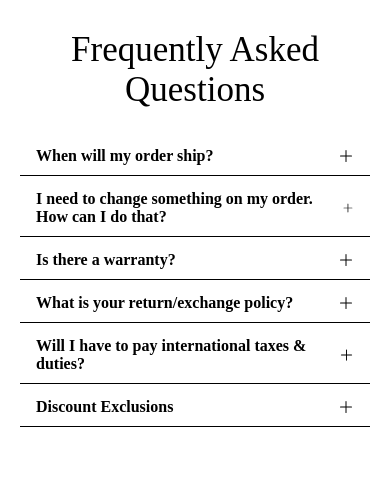
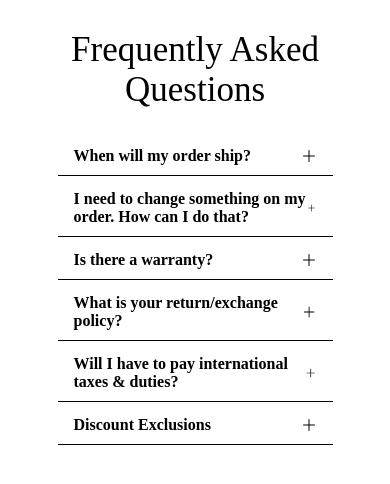
Before and after one commit to seanrandevs/react-faq, a React (Create React App) app: page / in a window 390 px wide. Shown: the top 484 px of the page. Built offline with nearby package versions, Linux system fonts and the light colour scheme.

Commit message:
Fixed mobile view

```diff
--- a/src/App.scss
+++ b/src/App.scss
@@ -47,6 +47,6 @@
 
 @media screen and (max-width: 676px) {
     .q-and-a {
-        max-width: 350px;
+        max-width: 275px;
     }
 }
```
